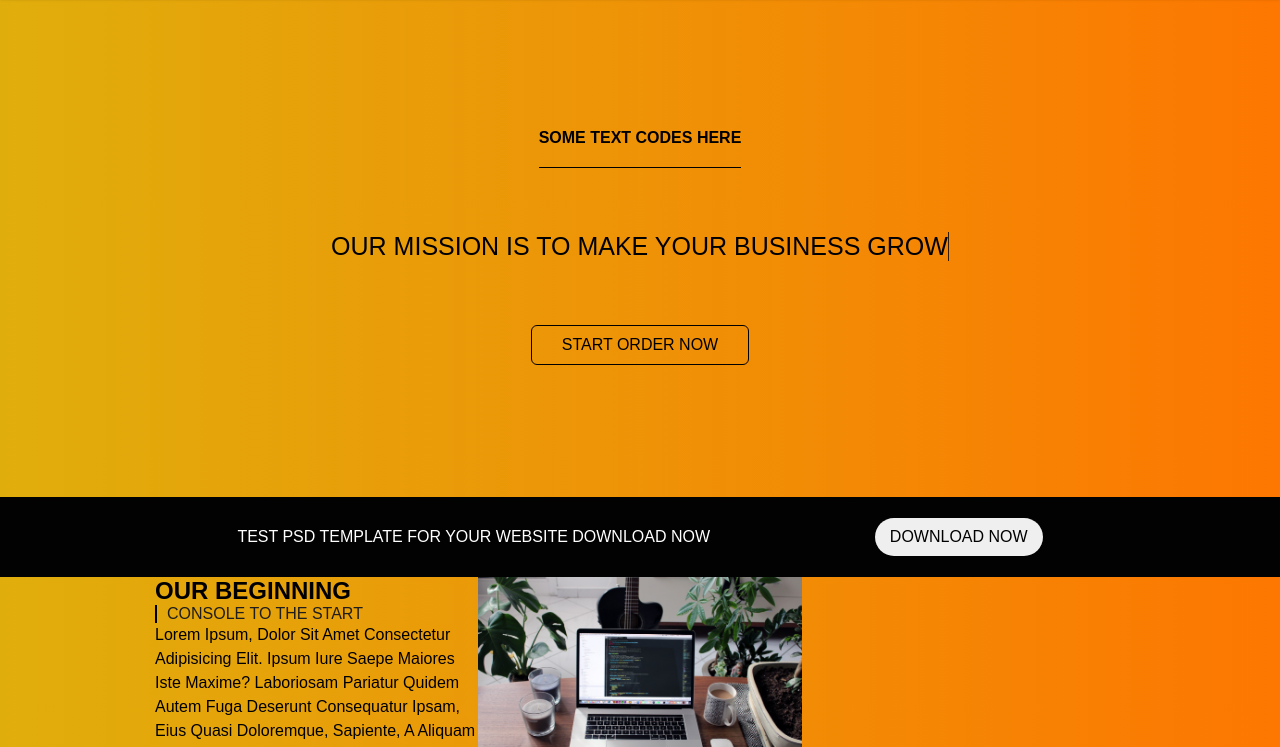
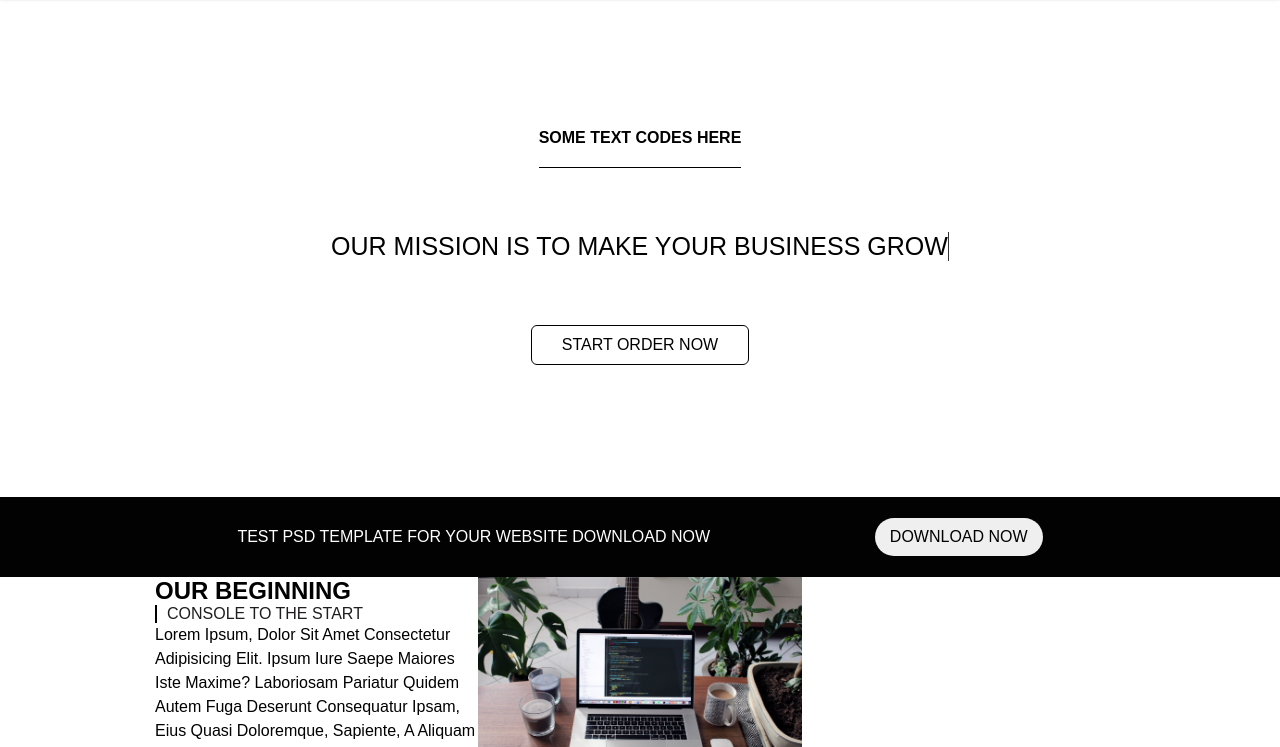
Before and after one commit to karimtmagdy/project, a plain HTML site: page index.html in a window 1280 px wide. Shown: the part 53-800 px from the top of the page. Drawn offline with Linux system fonts and the light colour scheme.

Commit message:
Update style.css

```diff
--- a/css/style.css
+++ b/css/style.css
@@ -52,7 +52,7 @@ a {
   margin-right: auto;
 }
 body {
-  background: linear-gradient(90deg, #e0ae0c 0%, #fd7701 100%);
+/*   background: linear-gradient(90deg, #e0ae0c 0%, #fd7701 100%); */
   /* background: linear-gradient(90deg, #e90202 0%, #061ef5 100%); */
   font-family: sans-serif;
 }
```
